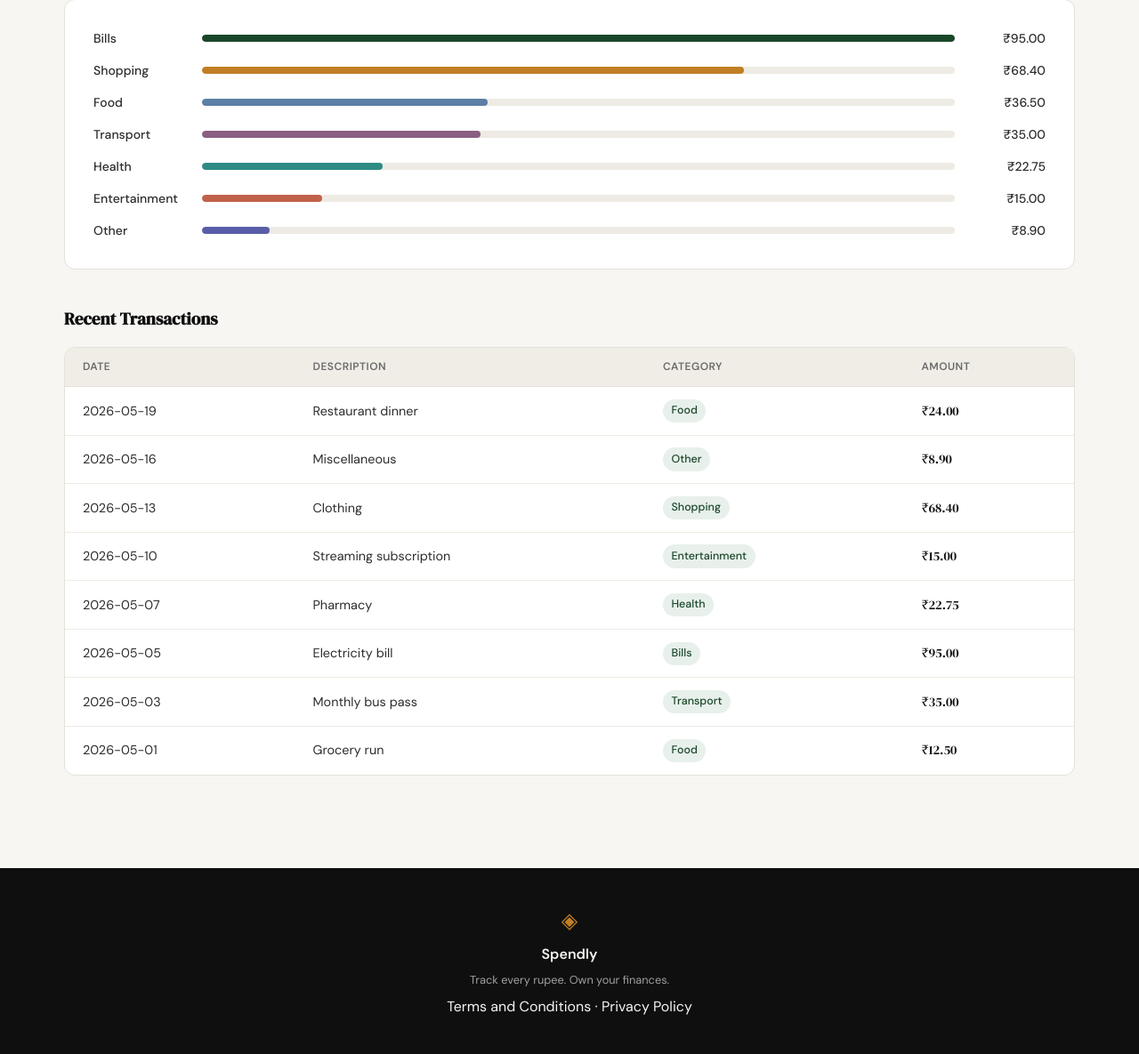
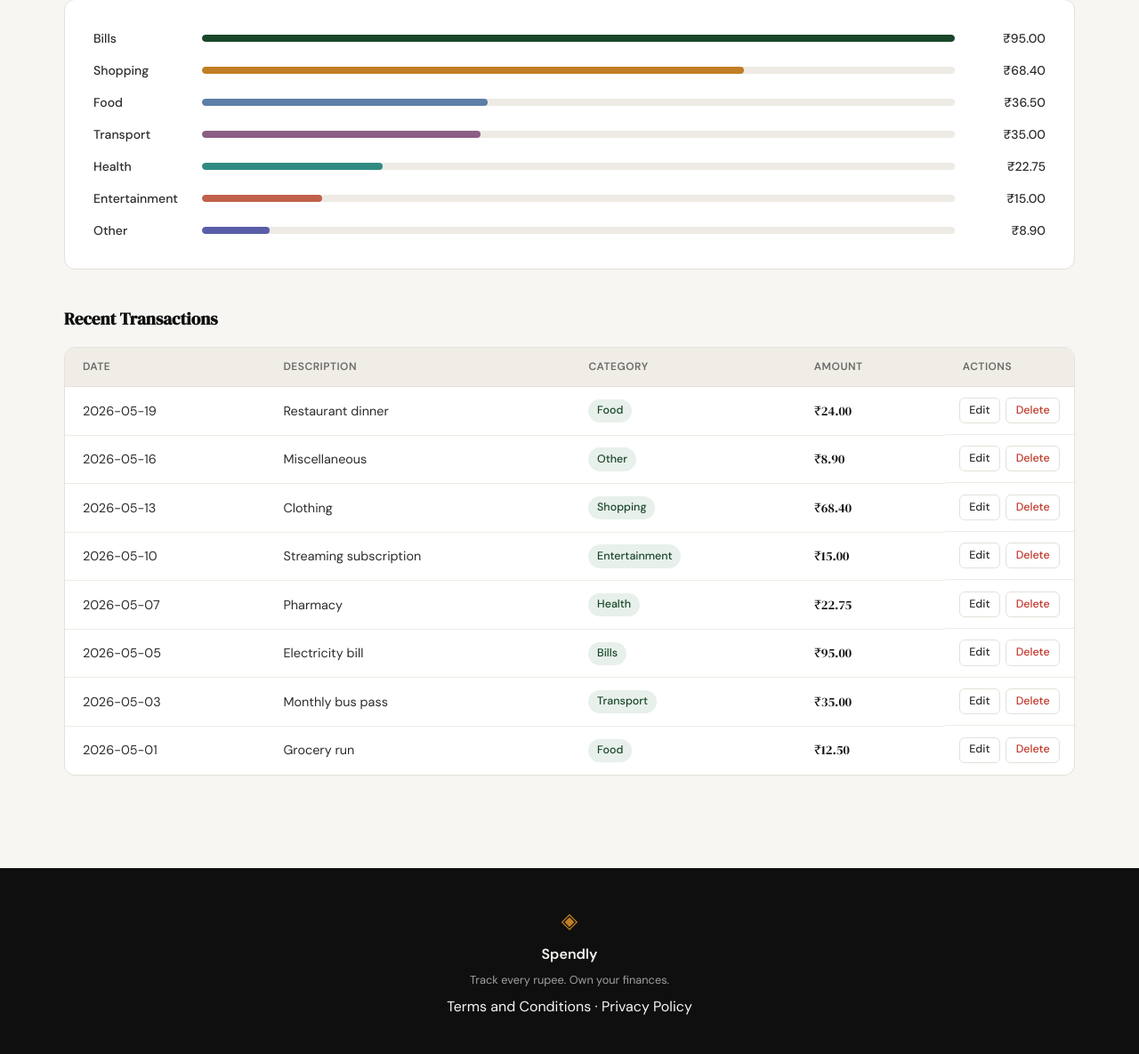
Before and after one commit to kushparuthi33/spendly, a Flask app: page /dashboard in a window 1280 px wide. Shown: the part 527-1712 px from the top of the page at 89% size. Run offline with Flask 3, Linux system fonts and the light colour scheme; a user stored in the database is signed in; data comes from the database, SQL or seed files in the repository.

Commit message:
feat: add edit and delete actions to dashboard expense table

```diff
--- a/static/css/style.css
+++ b/static/css/style.css
@@ -343,6 +343,48 @@ a { color: inherit; text-decoration: none; }
 .btn-ghost:hover {
     border-color: var(--ink);
     color: var(--ink);
+}
+
+.actions-col { width: 1%; white-space: nowrap; }
+
+.actions-cell {
+    white-space: nowrap;
+    display: flex;
+    gap: 0.4rem;
+    align-items: center;
+    padding: 0.75rem 1rem !important;
+}
+
+.delete-form { margin: 0; }
+
+.btn-action {
+    display: inline-block;
+    padding: 0.3rem 0.65rem;
+    font-size: 0.78rem;
+    font-family: inherit;
+    font-weight: 500;
+    border-radius: var(--radius-sm);
+    border: 1px solid var(--border);
+    cursor: pointer;
+    text-decoration: none;
+    background: transparent;
+    transition: background 0.15s, color 0.15s, border-color 0.15s;
+    line-height: 1.4;
+}
+
+.btn-action--edit { color: var(--ink-soft); }
+
+.btn-action--edit:hover {
+    background: var(--accent-light);
+    border-color: var(--accent);
+    color: var(--accent);
+}
+
+.btn-action--delete { color: var(--danger); }
+
+.btn-action--delete:hover {
+    background: var(--danger-light);
+    border-color: var(--danger);
 }
 
 /* ------------------------------------------------------------------ */
--- a/templates/dashboard.html
+++ b/templates/dashboard.html
@@ -93,6 +93,7 @@
                         <th>Description</th>
                         <th>Category</th>
                         <th>Amount</th>
+                        <th class="actions-col">Actions</th>
                     </tr>
                 </thead>
                 <tbody>
@@ -102,6 +103,14 @@
                         <td>{{ e.description or '—' }}</td>
                         <td><span class="cat-badge">{{ e.category }}</span></td>
                         <td class="amount-cell">&#8377;{{ "%.2f"|format(e.amount) }}</td>
+                        <td class="actions-cell">
+                            <a href="{{ url_for('edit_expense', id=e.id) }}" class="btn-action btn-action--edit">Edit</a>
+                            <form method="POST" action="{{ url_for('delete_expense', id=e.id) }}"
+                                  class="delete-form"
+                                  onsubmit="return confirm('Delete this expense? This cannot be undone.')">
+                                <button type="submit" class="btn-action btn-action--delete">Delete</button>
+                            </form>
+                        </td>
                     </tr>
                     {% endfor %}
                 </tbody>
```
